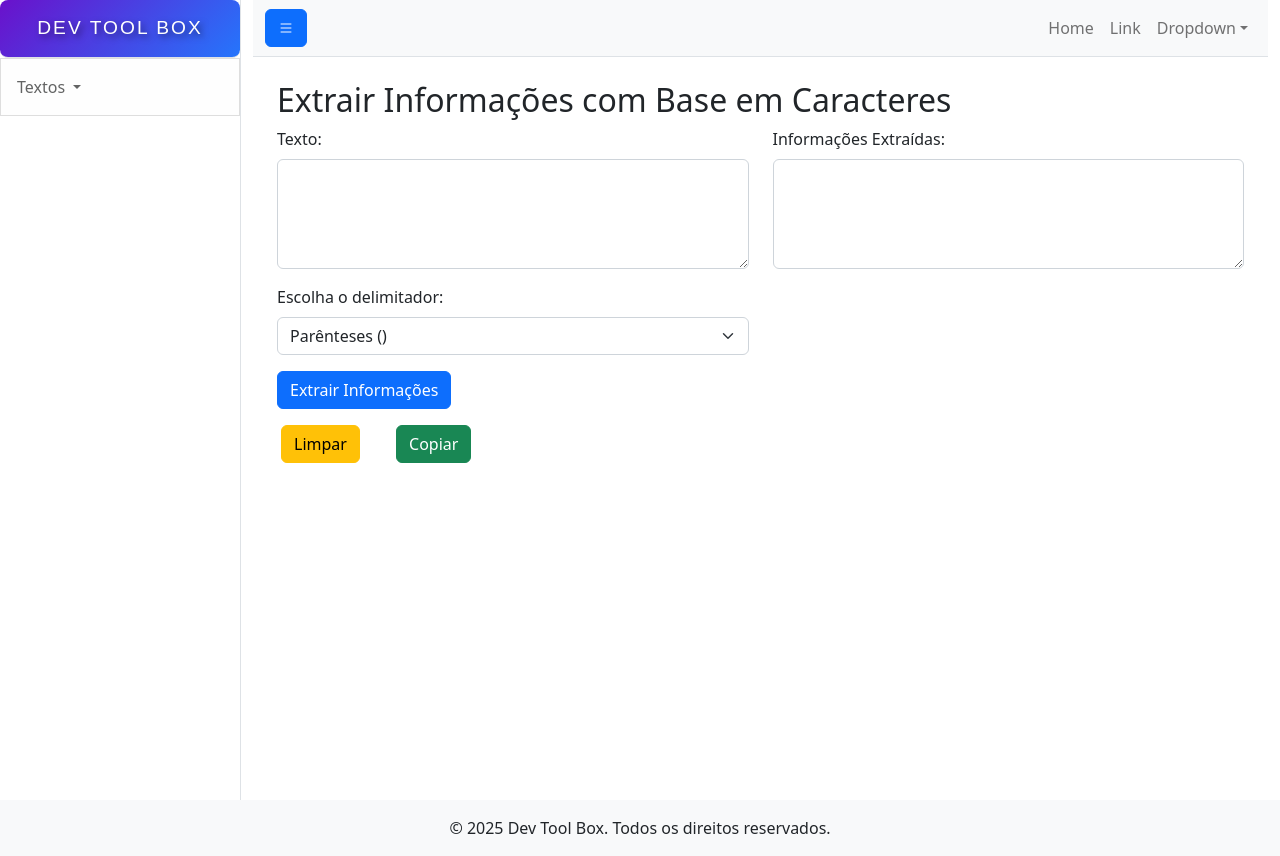
After one commit to JeffersonEstevo/DevToolBox, a Django app: page /remover_texto_entre_caracteres/ in a window 1280 px wide. The commit adds this page. Run offline with Django 4.2, Linux system fonts and the light colour scheme; some libraries are stand-ins or nearby versions.

Commit message:
Adicionando remover_texto_entre_caracteres

```diff
--- a/dev_tool_box/core/templates/core/base.html
+++ b/dev_tool_box/core/templates/core/base.html
@@ -37,6 +37,7 @@
                             <li><a class="dropdown-item" href="{% url 'remover_acentos' %}">Remover Acentos</a></li>
                             <li><a class="dropdown-item" href="{% url 'remover_pontuacao' %}">Remover Pontuação</a></li>
                             <li><a class="dropdown-item" href="{% url 'remover_quebras' %}">Remover Quebras de Texto</a></li>
+                            <li><a class="dropdown-item" href="{% url 'remover_texto_entre_caracteres' %}">Remover Texto Entre Caracteres</a></li>
                         </ul>
                     </div>
                 </div>
--- /dev/null
+++ b/dev_tool_box/core/templates/core/remover_texto_entre_caracteres.html
@@ -0,0 +1,47 @@
+{% extends "core/base.html" %}
+{% load static %}
+
+{% block content %}
+<div class="container-fluid">
+    <h2 class="mt-4">Extrair Informações com Base em Caracteres</h2>
+
+    <div class="row">
+        <div class="col-md-6">
+            <div class="mb-3">
+                <label for="original-text" class="form-label">Texto:</label>
+                <textarea id="original-text" class="form-control" rows="4"></textarea>
+            </div>
+            <div class="mb-3">
+                <label for="delimiter" class="form-label">Escolha o delimitador:</label>
+                <select id="delimiter" class="form-select">
+                    <option value="()">Parênteses ()</option>
+                    <option value="{}">Chaves {}</option>
+                    <option value="[]">Colchetes []</option>
+                    <option value="<>">Menores e Maiores <></option>
+                    <option value="''">Aspas Simples ''</option>
+                    <option value='""'>Aspas Duplas ""</option>
+                    <option value="//">Barras //</option>
+                    <option value="--">Traços --</option>
+                </select>
+            </div>
+        </div>
+
+        <div class="col-md-6">
+            <div class="mb-3">
+                <label for="extracted-text" class="form-label">Informações Extraídas:</label>
+                <textarea id="extracted-text" class="form-control" rows="4" readonly></textarea>
+            </div>
+        </div>
+    </div>
+    <button id="extract-button" class="btn btn-primary">Extrair Informações</button>
+</div>
+
+<button id="clean-button" class="btn btn-warning m-3">Limpar</button>
+<button id="copy-button" class="btn btn-success m-3">Copiar</button>
+<div id="copy-alert" class="alert alert-success d-none" role="alert">
+    Texto copiado com sucesso!
+</div>
+
+<script src="{% static 'core/js/remover_texto_entre_caracteres.js' %}"></script>
+
+{% endblock %}
--- a/dev_tool_box/core/urls.py
+++ b/dev_tool_box/core/urls.py
@@ -16,6 +16,7 @@ urlpatterns = [
     path('remover_acentos/', views.remover_acentos, name='remover_acentos'),
     path('remover_pontuacao/', views.remover_pontuacao, name='remover_pontuacao'),
     path('remover_quebras/', views.remover_quebras, name='remover_quebras'),
+    path('remover_texto_entre_caracteres/', views.remover_texto_entre_caracteres, name='remover_texto_entre_caracteres'),
 ]
 
 if settings.DEBUG:
--- a/dev_tool_box/core/views.py
+++ b/dev_tool_box/core/views.py
@@ -37,3 +37,6 @@ def remover_pontuacao(request):
 
 def remover_quebras(request):
     return render(request, "core/remover_quebras.html")
+
+def remover_texto_entre_caracteres(request):
+    return render(request, "core/remover_texto_entre_caracteres.html")
```
Also changed, not shown: dev_tool_box/core/static/core/js/remover_texto_entre_caracteres.js (added, +30 -0 lines).
